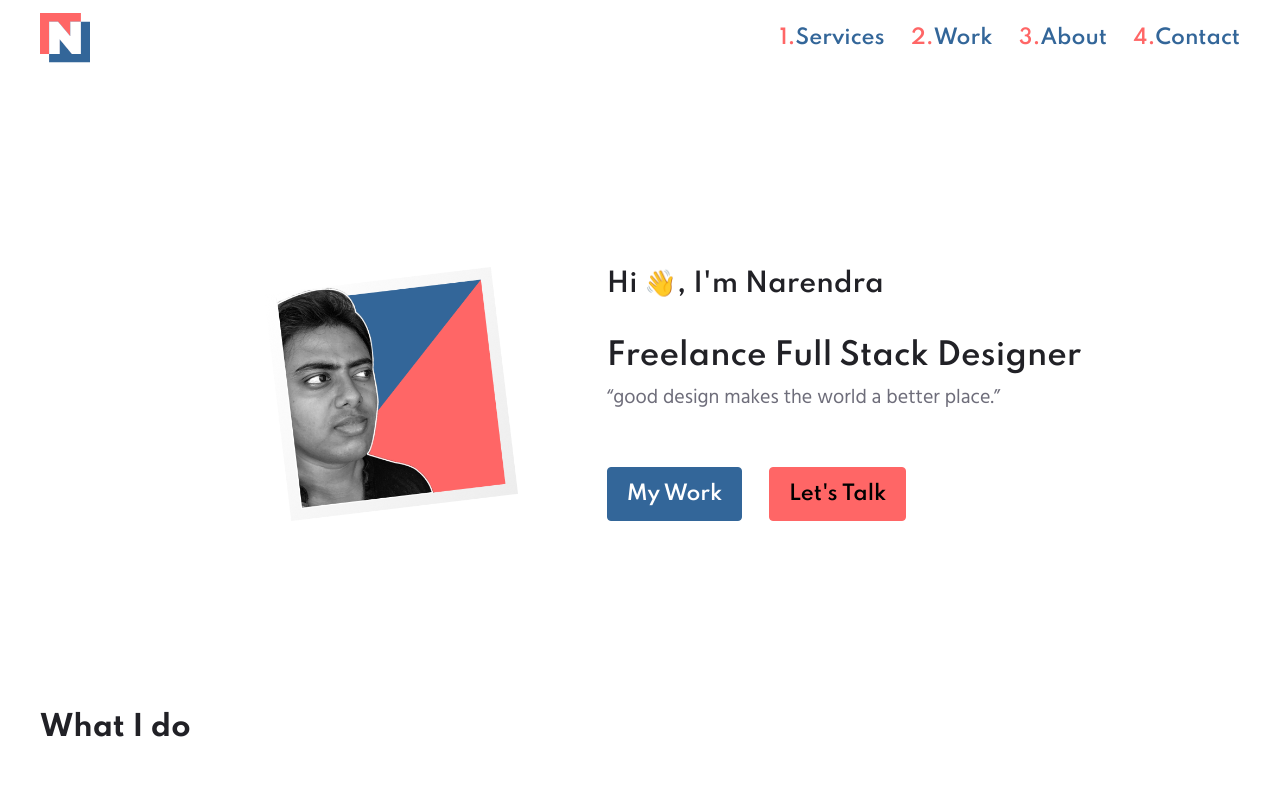
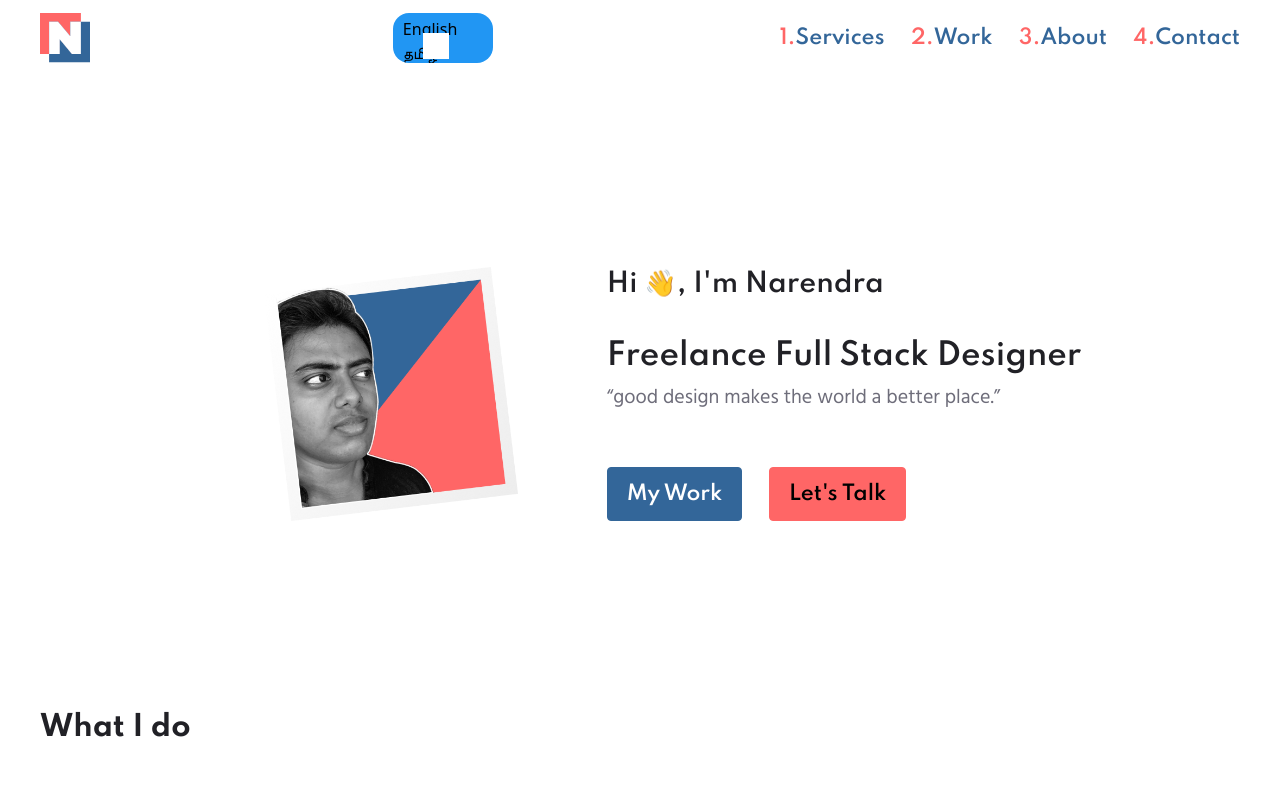
Before and after one commit to narenkram/Lance, a Nuxt app: page / in a window 1280 px wide. Shown: the top 800 px of the page. Built offline with nearby package versions, Linux system fonts and the light colour scheme.

Commit message:
lang toggle wip

```diff
--- a/assets/style.scss
+++ b/assets/style.scss
@@ -1,6 +1,7 @@
 // This website is configured with Bootstrap SCSS
 // Imports and Variables ***********************************************
 
+// Fonts Imported here
 @font-face {
   font-family: Spartan-Light;
   src: url("./fonts/Spartan/Spartan-Light.ttf");
@@ -29,6 +30,13 @@
 @font-face {
   font-family: Hind-Medium;
   src: url("./fonts/Hind/Hind-Medium.ttf");
+}
+
+// Language Typography
+div:lang(tamil) {
+}
+
+div:lang(en) {
 }
 
 $theme-colors: (
@@ -176,6 +184,66 @@ $spacers: (
   }
   .Navbar {
     background-color: #ffffff;
+  }
+  .LangSwitch {
+    display: inline-flex;
+    border-radius: 1rem;
+    overflow: hidden;
+    position: relative;
+    width: 100px;
+    height: 50px;
+  }
+
+  .LangSwitch_toggle {
+    position: absolute;
+    cursor: pointer;
+    top: 0;
+    left: 0;
+    right: 0;
+    bottom: 0;
+    background-color: #ccc;
+    display: block;
+    padding: 4px 10px;
+    background-color: map-get($theme-colors, "gray4");
+  }
+
+  .LangSwitch_toggle:before {
+    position: absolute;
+    content: "";
+    height: 26px;
+    width: 26px;
+    left: 4px;
+    bottom: 4px;
+    background-color: white;
+    -webkit-transition: 0.4s;
+    transition: 0.4s;
+  }
+
+  .MyFirstLang_toggle:checked + .LangSwitch_toggle {
+    background-color: #2196f3;
+  }
+
+  .MyFirstLang_toggle:focus + .LangSwitch_toggle {
+    box-shadow: 0 0 1px #2196f3;
+  }
+
+  .MyFirstLang_toggle:checked + .LangSwitch_toggle:before {
+    -webkit-transform: translateX(26px);
+    -ms-transform: translateX(26px);
+    transform: translateX(26px);
+  }
+
+  .LangSwitch_toggle:hover {
+    background-color: map-get($theme-colors, "gray5");
+  }
+  .LangSwitch_toggle:active {
+    background-color: map-get($theme-colors, "gray5");
+  }
+  .MyFirstLang_toggle {
+    opacity: 0;
+    width: 0;
+    height: 0;
+    display: none;
   }
 }
 
--- a/components/Header.vue
+++ b/components/Header.vue
@@ -6,6 +6,12 @@
         class="Logo"
         alt="narendraram designer"
     /></a>
+
+    <label class="LangSwitch">
+      <input type="checkbox" class="MyFirstLang_toggle" checked />
+      <!-- <span class="LangSwitch_toggle">English</span> -->
+      <span class="LangSwitch_toggle">English தமிழ்</span>
+    </label>
 
     <div class="Navbar_child">
       <a class="p-1 p-md-0 p-lg-0 nav-link ms-0" href="#services">
--- a/pages/index.vue
+++ b/pages/index.vue
@@ -1,8 +1,12 @@
 <template>
   <div class="container">
+    <div class="EnglishLang" lang="en">
       <section
         id="intro"
-      class="pt-3 pt-md-5 pt-lg-6 pt-xl-6 mt-0 mt-sm-2 mt-md-3 mt-lg-4 mt-xl-4"
+        class="
+          pt-3 pt-md-5 pt-lg-6 pt-xl-6
+          mt-0 mt-sm-2 mt-md-3 mt-lg-4 mt-xl-4
+        "
       >
         <div class="row justify-content-center">
           <div
@@ -61,8 +65,8 @@
             />
             <h4 class="mb-2 mb-md-2 mb-lg-2">Graphic Design</h4>
             <p class="mb-2 mb-md-2 mb-lg-2 Text_M">
-            Need art for your project? I can create beautiful art, designs based
-            on your project requirements such as business cards, digital
+              Need art for your project? I can create beautiful art, designs
+              based on your project requirements such as business cards, digital
               banners, icons, logos, hand-drawn characters, abstracts, textures,
               etc.
             </p>
@@ -95,8 +99,8 @@
             <p class="Text_M mb-2 mb-md-2 mb-lg-3">
               It’s a website to create, compare, analyze synthetic data with the
               use of machine learning. I worked on creating a traditional web
-            design and redefining the workflow of the site. It went through two
-            design iterations before the final prototype.
+              design and redefining the workflow of the site. It went through
+              two design iterations before the final prototype.
             </p>
           </div>
           <div
@@ -298,24 +302,26 @@
       <section id="about" class="pt-4 pt-md-5 pt-lg-5 pt-xl-6">
         <div class="row">
           <div class="col-12 col-sm-12 col-md-7 col-lg-7">
-          <h2 class="pt-0 pt-md-0 pt-lg-1 mb-3 mb-md-4 mb-lg-4">About 👨‍💼 Me</h2>
+            <h2 class="pt-0 pt-md-0 pt-lg-1 mb-3 mb-md-4 mb-lg-4">
+              About 👨‍💼 Me
+            </h2>
             <p class="Text_M Text_paragraph mb-2 mb-md-2 mb-lg-2">
-            I started as a frontend developer in college, and later I co-founded
-            Aroliant with a friend. As a director and a developer, I learned a
-            lot about managing a company, team, and projects.
+              I started as a frontend developer in college, and later I
+              co-founded Aroliant with a friend. As a director and a developer,
+              I learned a lot about managing a company, team, and projects.
             </p>
             <p class="Text_M Text_paragraph mb-2 mb-md-2 mb-lg-2">
               And in two years, I found my passion for design. In 2020 for
               personal reasons, I became a freelancer. Now, I’m selling digital
               goods on the web and working on freelance projects. I love helping
-            small businesses to create their online presence and help setting up
-            their own online store (e-commerce) to boost their business.
+              small businesses to create their online presence and help setting
+              up their own online store (e-commerce) to boost their business.
             </p>
             <p class="Text_M Text_paragraph mb-3 mb-md-3 mb-lg-3">
               My design work ensures that it is developer-friendly as it passes
               through the lens of my experience as a frontend developer. When I
-            design, I make sure it is 100% implementable by a frontend developer
-            without any difficulties. I call it “Design for Code.”
+              design, I make sure it is 100% implementable by a frontend
+              developer without any difficulties. I call it “Design for Code.”
             </p>
             <!-- <p>
               I feel the design is the most crucial thing that completely shifts
@@ -420,7 +426,10 @@
                     alt="narenkram_twitter_icon"
                   />
                 </a>
-              <a href="https://www.linkedin.com/in/narenkram/" target="_blank">
+                <a
+                  href="https://www.linkedin.com/in/narenkram/"
+                  target="_blank"
+                >
                   <img
                     src="~/assets/icons/linkedin.svg"
                     class="me-1 img-fluid SocialIcon"
@@ -434,7 +443,10 @@
             <p class="Text_S mb-1 mb-md-1 mb-lg-1 d-block d-md-block d-lg-none">
               Or use the form below
             </p>
-          <form method="POST" action="https://formspree.io/hi@narendra.design">
+            <form
+              method="POST"
+              action="https://formspree.io/hi@narendra.design"
+            >
               <div class="form-group mb-2 mb-md-2 mb-lg-2">
                 <input
                   type="text"
@@ -500,6 +512,99 @@
         </div>
       </section>
     </div>
+    <div class="TamilLang" lang="tamil">
+      <section
+        id="intro-tamil"
+        class="
+          pt-3 pt-md-5 pt-lg-6 pt-xl-6
+          mt-0 mt-sm-2 mt-md-3 mt-lg-4 mt-xl-4
+        "
+      >
+        <div class="row justify-content-center">
+          <div
+            class="
+              col-12 col-sm-12 col-md-6 col-lg-5 col-xl-4
+              text-center text-md-end text-lg-end
+              mt-3 mt-md-0 mt-lg-0
+              mb-3 mb-sm-3 mb-md-0 mb-lg-0 mb-xl-0
+            "
+          >
+            <div class="Narendra_photo"></div>
+          </div>
+          <div
+            class="
+              col-12 col-sm-12 col-md-6 col-lg-7 col-xl-auto
+              text-start
+              align-self-center
+            "
+          >
+            <h3 class="mb-1 mb-md-2 mb-lg-2">வணக்கம் 🙏, நான் நரேந்திரா</h3>
+            <h1 class="mb-1 mb-md-1 mb-lg-0">சுயதொழில் பயனர் இடைமுகம் வடிவமைப்பாளர்</h1>
+            <blockquote class="blockquote mb-2 mb-md-3 mb-lg-3">
+              <p class="Text_M mb-0">
+                “நல்ல வடிவமைப்பு உலகத்தை சிறந்த இடமாக மாற்றுகிறது.”
+              </p>
+            </blockquote>
+            <a href="#work-tamil" class="btn btn-secondary">என் வேலை</a>
+            <a
+              href="#contact-tamil"
+              class="btn btn-primary ms-1 ms-md-2 ms-lg-2"
+              >பேசலாம்</a
+            >
+          </div>
+        </div>
+      </section>
+
+      <section id="services-tamil" class="pt-4 pt-md-5 pt-lg-6 pt-xl-6">
+        <h2 class="mb-3 mb-md-3 mb-lg-4">என் வேலை என்ன</h2>
+
+        <div class="row">
+          <div class="col-12 col-md-6 col-lg-4 mb-3 mb-md-0 mb-lg-0">
+            <img
+              class="ServiceIcon mb-2 mb-md-2 mb-lg-2"
+              src="~/assets/images/mobile_web.svg"
+            />
+            <h4 class="mb-2 mb-md-2 mb-lg-2">
+              மொபைல் மென்பொருள் மற்றும் வலைத்தள வடிவமைப்பு
+            </h4>
+            <p class="mb-2 mb-md-2 mb-lg-2 Text_M">
+              Need a website or mobile app? I can create beautiful websites or
+              mobile apps based on your content, or redesign your old website to
+              improve user engagement or achieve your business goals.
+            </p>
+            <a href="#contact" class="Text_L">Get a estimate</a>
+          </div>
+          <div class="col-12 col-md-6 col-lg-4 mb-3 mb-md-0 mb-lg-0">
+            <img
+              class="ServiceIcon mb-2 mb-md-2 mb-lg-2"
+              src="~/assets/images/graphic_crown.svg"
+            />
+            <h4 class="mb-2 mb-md-2 mb-lg-2">Graphic Design</h4>
+            <p class="mb-2 mb-md-2 mb-lg-2 Text_M">
+              Need art for your project? I can create beautiful art, designs
+              based on your project requirements such as business cards, digital
+              banners, icons, logos, hand-drawn characters, abstracts, textures,
+              etc.
+            </p>
+            <a href="#contact" class="Text_L">Get a estimate</a>
+          </div>
+          <div class="col-12 col-md-6 col-lg-4 mt-0 mt-md-3 mt-lg-0">
+            <img
+              class="ServiceIcon mb-2 mb-md-2 mb-lg-2"
+              src="~/assets/images/frontend.svg"
+            />
+            <h4 class="mb-2 mb-md-2 mb-lg-2">Frontend Development</h4>
+            <p class="mb-2 mb-md-2 mb-lg-2 Text_M">
+              Already have the design? I can create static websites such as
+              landing pages, company sites, and custom websites with minimal
+              javascript. Will deliver a well-documented code.
+            </p>
+            <a href="#contact" class="Text_L">Get a estimate</a>
+          </div>
+        </div>
+      </section>
+    </div>
+  </div>
 </template>
 
 <script>
```
Also changed, not shown: pages/content.html (added, +33 -0 lines). Lines whose indentation alone changed are shown as unchanged.
